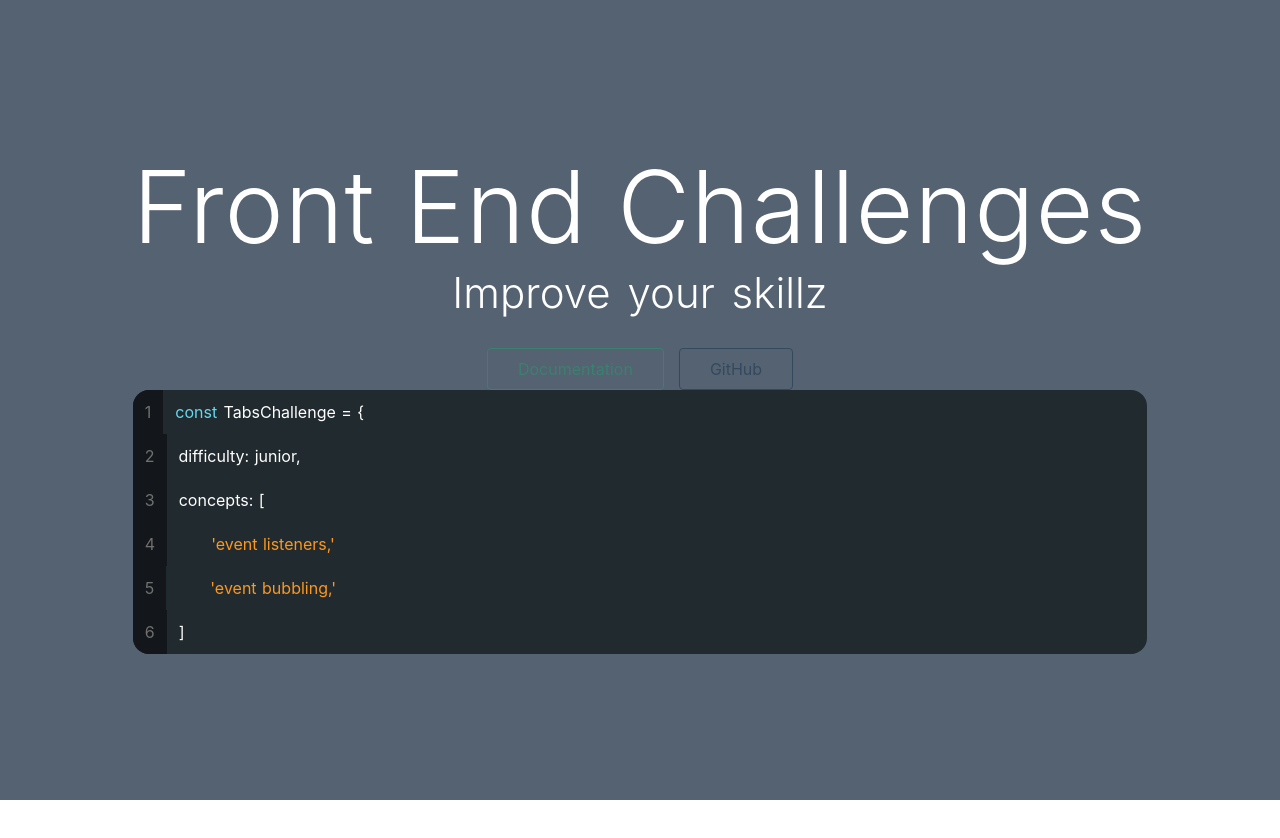
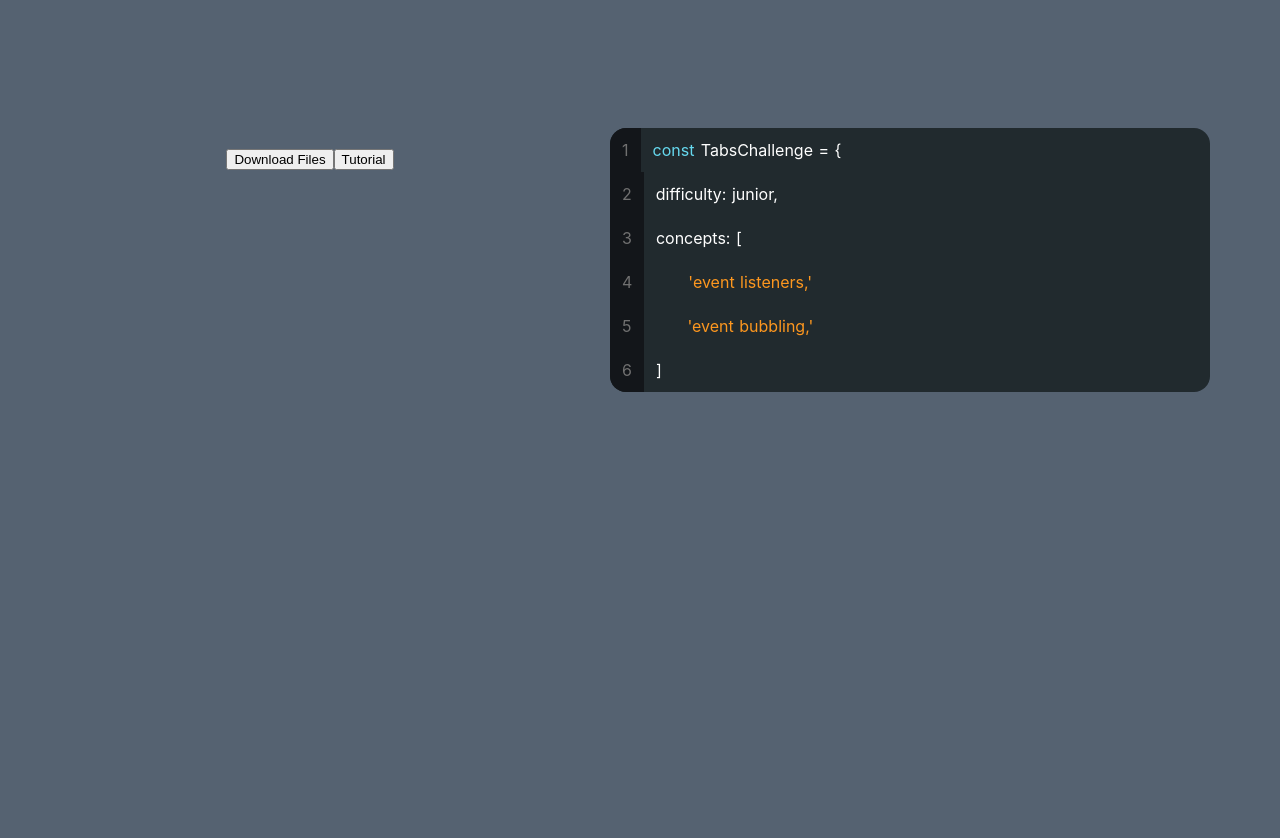
Before and after one commit to frontendops/portfolio-nuxt, a Nuxt app: page / in a window 1280 px wide. Shown: the top 838 px of the page. Before the commit the page ends 800 px from the top, so only its background shows below. Built offline with nearby package versions, Linux system fonts and the light colour scheme.

Commit message:
page layout update

```diff
--- a/pages/ChallengePage.vue
+++ b/pages/ChallengePage.vue
@@ -1,33 +1,18 @@
 <template>
-     <div class="container">
-    <div>
-      <h1 class="title">
-        Front End Challenges
-      </h1>
-      <h2 class="subtitle">
-        Improve your skillz
-      </h2>
-      <div class="links">
-        <a
-          href="https://nuxtjs.org/"
-          target="_blank"
-          class="button--green"
-        >
-          Documentation
-        </a>
-        <a
-          href="https://github.com/nuxt/nuxt.js"
-          target="_blank"
-          class="button--grey"
-        >
-          GitHub
-        </a>
+    <div class="container">
+    <div class="challenge-data">
+        <img src="" alt="">
+        <div class="actions">
+            <button>Download Files</button>
+            <button>Tutorial</button>
+        </div>
+    </div>
+    <div class="challenge-info">
         <CodeSnippet
             :challengeName="challengeName"
             :difficulty="difficulty"
             :concepts="concepts"
         />
-      </div>
     </div>
   </div>
 </template>
@@ -55,13 +40,13 @@ export default {
 
 <style lang="scss" scoped>
 .container {
-  margin: 0 auto;
+  margin: 8rem auto;
   min-height: 100vh;
+  max-width: 1200px;
   display: flex;
-  justify-content: center;
-  align-items: center;
+  justify-content: space-around;
+  align-items: flex-start;
   text-align: center;
-  background-color: #556271;
 }
 
 .title {
@@ -82,6 +67,14 @@ export default {
   padding-bottom: 15px;
 }
 
+.challenge-info {
+    width: 50%;
+}
+
+.challenge-data {
+    width: 40%;
+}
+
 .links {
   padding-top: 15px;
 }
--- a/pages/index.vue
+++ b/pages/index.vue
@@ -15,3 +15,9 @@ export default {
   }
 }
 </script>
+
+<style lang="scss">
+  body {
+    background-color: #556271;
+  }
+</style>
```
